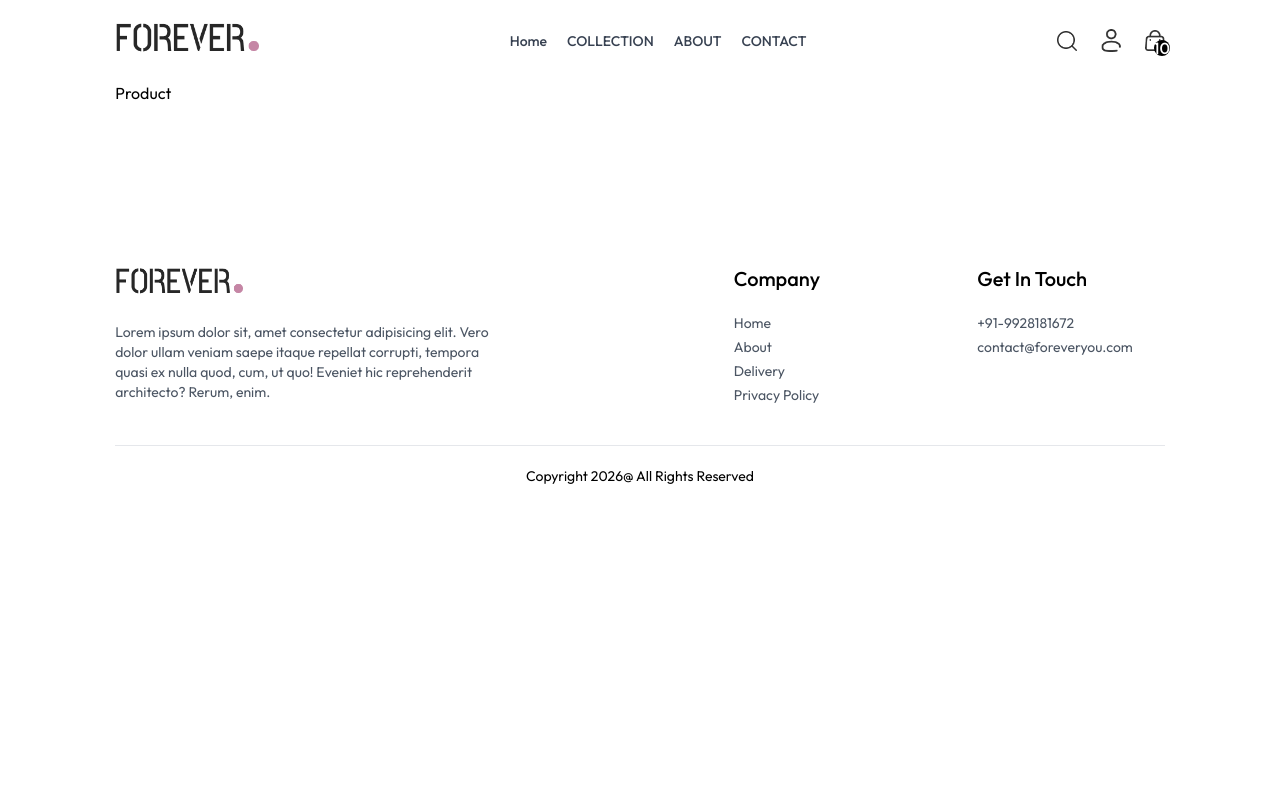
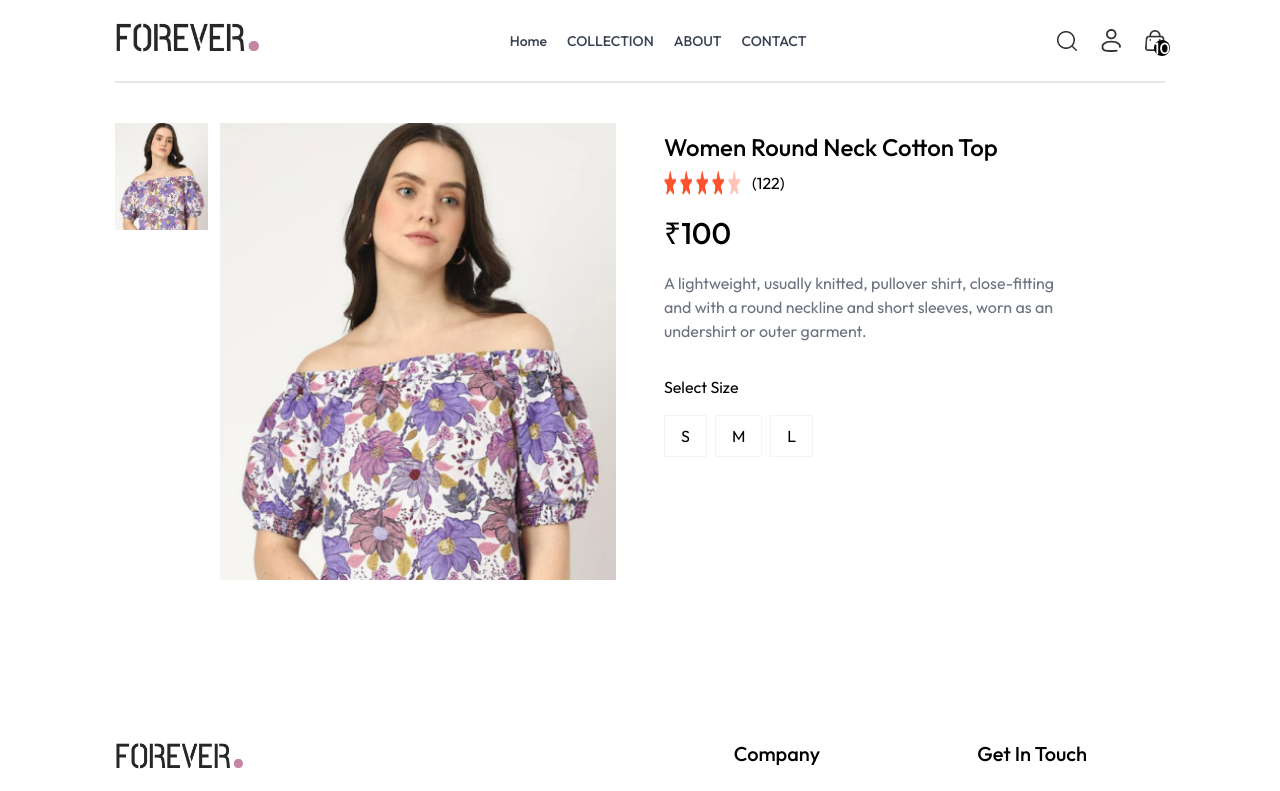
Before and after one commit to NikhilBhatt-dev/E-commerce, a React (Vite) app: page /product/aaaaa in a window 1280 px wide. Shown: the top 791 px of the page. Built offline with nearby package versions, Linux system fonts and the light colour scheme.

Commit message:
add  descerption

```diff
--- a/src/App.jsx
+++ b/src/App.jsx
@@ -13,7 +13,7 @@
 import Nav from './components/Nav'
 import Footer from './components/Footer'
 import SearchBar from './components/SearchBar'
-import { useEffect } from 'react'
+
 
 const App =() =>{
   return (
--- a/src/index.css
+++ b/src/index.css
@@ -18,6 +18,10 @@
    font-style: normal;
 }
 
+::-webkit-scrollbar{
+   display: none;
+}
+
 @media (max-width: 640px) {
    a.active{
       background-color: black;
--- a/src/pages/Product.jsx
+++ b/src/pages/Product.jsx
@@ -1,9 +1,81 @@
-import React from 'react'
+import React, { useContext, useEffect } from 'react'
+import { useParams } from 'react-router-dom'
+import { ShopContext } from '../context/ShopContext';
+// import { products } from '../assets/assets';
+import { useState } from 'react';
+import {  assets } from '../assets/assets';
 
 const Product = () => {
-  return (
-    <div>Product</div>
-  )
+  const { productId } = useParams();
+  const { products,currency } = useContext(ShopContext);
+  const [productData, setProductData] = useState(false);
+  const [image, setImage] = useState('');
+
+  const fetchProductData = () => {
+    products.map((item) => {
+      if(item._id === productId) {
+        setProductData(item);
+        setImage(item.image[0]);
+        return null;
+      }
+    })
+
+  }
+  useEffect(() => {
+    fetchProductData();
+  }, [productId,products])
+
+  return productData ? (
+    <div className='border-t-2 pt-10 transition-opacity ease-in duration-500 opacity-100'>
+      {/* productData */}
+      <div className='flex gap-12 sm:gap-12 flex-col sm:flex-row'>
+        {/* product Image */}
+
+        <div className='flex-1 flex flex-col-reverse gap-3 sm:flex-row'>
+        <div className='flex sm:flex-col overflow-x-auto sm:overflow-y-scroll justify-between sm:justify-normal sm:w-[18.7%] w-full '>
+
+            {
+              productData.image.map((item, index) => (
+                <img onClick={() => setImage(item)} src={item} key={index} alt="product" className='w-24 sm:w-full'  />
+              ))
+            }
+
+        </div>
+        <div className='w-full sm:w-[80%]'>
+          <img className='w-full h-auto' src={image} alt="product" />
+          </div>
+        </div>
+
+        {/* product details */}
+
+        <div className='flex-1'>
+          <h1 className='font-medium text-2xl mt-2 '>
+            {productData.name}
+          </h1>
+          <div className=' flex item-center gap-1 mt-2'>
+            <img src={assets.star_icon} alt="star" className='w-3 ' />
+            <img src={assets.star_icon} alt="star" className='w-3 ' />
+            <img src={assets.star_icon} alt="star" className='w-3 ' />
+            <img src={assets.star_icon} alt="star" className='w-3 ' />
+            <img src={assets.star_dull_icon} alt="star" className='w-3 ' />
+            <p className='pl-2'>(122)</p>
+          </div>
+          <p className='mt-5  text-3xl font-medium'>{currency}{productData.price}</p>
+          <p className='mt-5 text-gray-500 md:w-4/5'>{productData.description}</p>
+          <div className='flex flex-col gap-4 my-8'>
+            <p>Select Size</p>
+            <div className='flex gap-2 '>
+
+                {productData.sizes.map((item, index) => (
+                <button key = {index} className='border border-gray-100 py-2 px-4'>{item}</button>
+
+              ))}
+            </div>
+          </div>
+        </div>
+      </div>
+  </div>
+  ): <div className='opacity-0'></div>
 }
 
 export default Product
```
